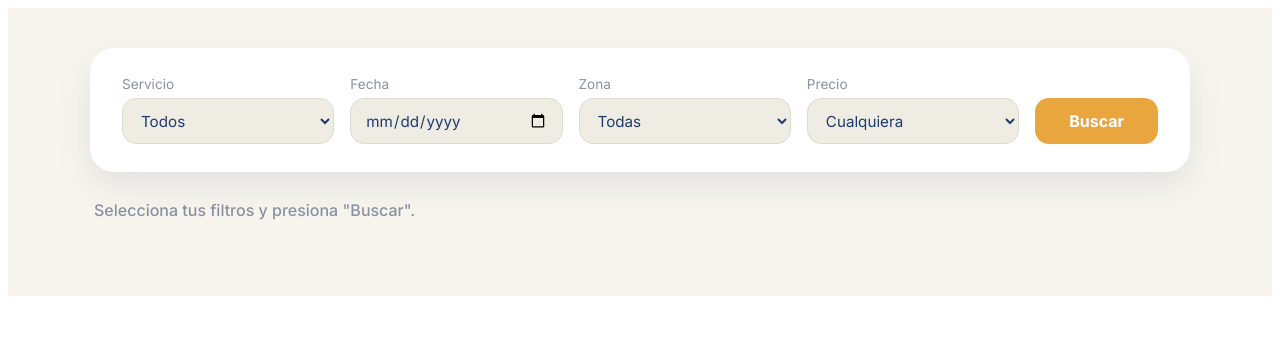
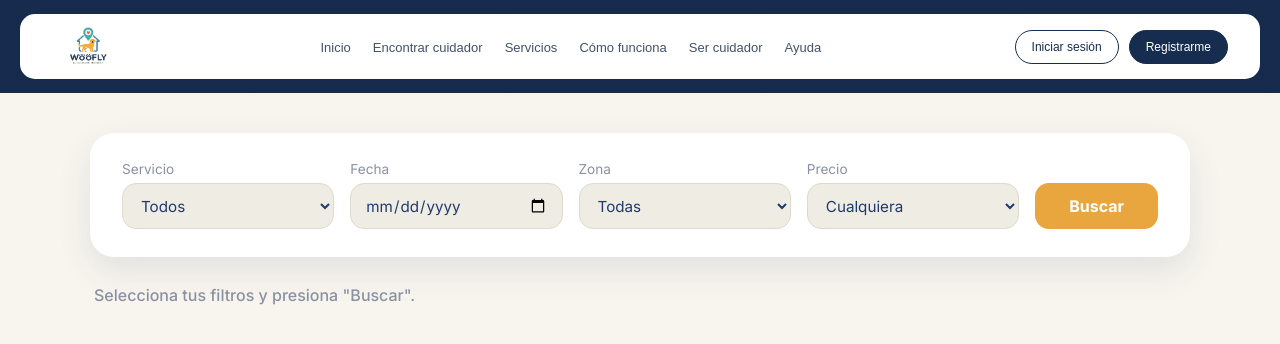
Before and after one commit to raquelgonzales-droid/woofly, a plain HTML site: page encontrar.html in a window 1280 px wide. Drawn offline with Linux system fonts and the light colour scheme.

Commit message:
añadir nav bar a la pagina encontrar

```diff
--- a/css/style.css
+++ b/css/style.css
@@ -1,3 +1,132 @@
+/* =================================
+   CONFIGURACIÓN GENERAL Y W1 (MENÚ)
+================================= */
+* {
+    margin: 0;
+    padding: 0;
+    box-sizing: border-box;
+}
+
+html {
+    scroll-behavior: smooth;
+}
+
+body {
+    font-family: Arial, sans-serif;
+    background-color: #faf6f0;
+    color: #252b36;
+}
+
+/* ENCABEZADO */
+.header {
+    width: 100%;
+    padding: 14px 20px;
+    background-color: #172d50;
+    background-image: linear-gradient(
+        rgba(20, 40, 70, 0.35),
+        rgba(20, 40, 70, 0.35)
+    );
+}
+
+/* BARRA DE NAVEGACIÓN */
+.navbar {
+    width: 100%;
+    max-width: 1440px;
+    min-height: 60px;
+    margin: auto;
+    padding: 10px 32px;
+    background-color: #ffffff;
+    border-radius: 15px;
+    display: flex;
+    align-items: center;
+    justify-content: space-between;
+    gap: 20px;
+}
+
+.logo {
+    display: flex;
+    align-items: center;
+    text-decoration: none;
+}
+
+.logo img {
+    width: 75px;
+    height: 45px;
+    object-fit: contain;
+}
+
+/* ENLACES */
+.nav-links {
+    display: flex;
+    align-items: center;
+    justify-content: center;
+    gap: 22px;
+    list-style: none;
+}
+
+.nav-links a {
+    text-decoration: none;
+    color: #43516a;
+    font-size: 13px;
+    font-weight: 500;
+    transition: color 0.3s ease;
+}
+
+.nav-links a:hover,
+.nav-links a.active {
+    color: #172d50;
+    font-weight: 700;
+}
+
+/* BOTONES */
+.nav-buttons {
+    display: flex;
+    align-items: center;
+    gap: 10px;
+    white-space: nowrap;
+}
+
+.btn-login,
+.btn-register {
+    padding: 9px 16px;
+    border-radius: 25px;
+    text-decoration: none;
+    font-size: 12px;
+    transition: all 0.3s ease;
+}
+
+.btn-login {
+    color: #172d50;
+    border: 1px solid #172d50;
+    background-color: white;
+}
+
+.btn-login:hover {
+    background-color: #eef2f8;
+}
+
+.btn-register {
+    color: white;
+    background-color: #172d50;
+    border: 1px solid #172d50;
+}
+
+.btn-register:hover {
+    background-color: #294b78;
+}
+@media (max-width: 600px) {
+    .navbar {
+        padding: 18px;
+        flex-direction: column;
+    }
+
+    .nav-links {
+        flex-direction: column;
+        gap: 15px;
+    }
+}
+
+
 /* =================================
    W3 - BENEFICIO: CONFIANZA
 ================================= */
@@ -904,3 +1033,4 @@
     font-size: 1.5rem;
   }
 }
+}
--- a/encontrar.html
+++ b/encontrar.html
@@ -18,6 +18,33 @@
 </head>
 
 <body>
+   <!-- W1: MENÚ DE NAVEGACIÓN -->
+    <header id="w1" class="header">
+        <nav class="navbar">
+
+            <!-- LOGO -->
+            <div class="logo">
+                <img src="logo-woofly.png" alt="Logo Woofly">
+            </div>
+
+            <!-- MENÚ DE NAVEGACIÓN -->
+            <ul class="nav-links">
+                <li><a href="index.html">Inicio</a></li>
+                <li><a href="encontrar.html">Encontrar cuidador</a></li>
+                <li><a href="servicios.html">Servicios</a></li>
+                <li><a href="comofunciona.html">Cómo funciona</a></li>
+                <li><a href="sercuidador.html">Ser cuidador</a></li>
+                <li><a href="#">Ayuda</a></li>
+            </ul>
+
+            <!-- BOTONES -->
+            <div class="nav-buttons">
+                <a href="#" class="btn-login">Iniciar sesión</a>
+                <a href="#" class="btn-register">Registrarme</a>
+            </div>
+
+        </nav>
+    </header>
 
   <main>
 
```
